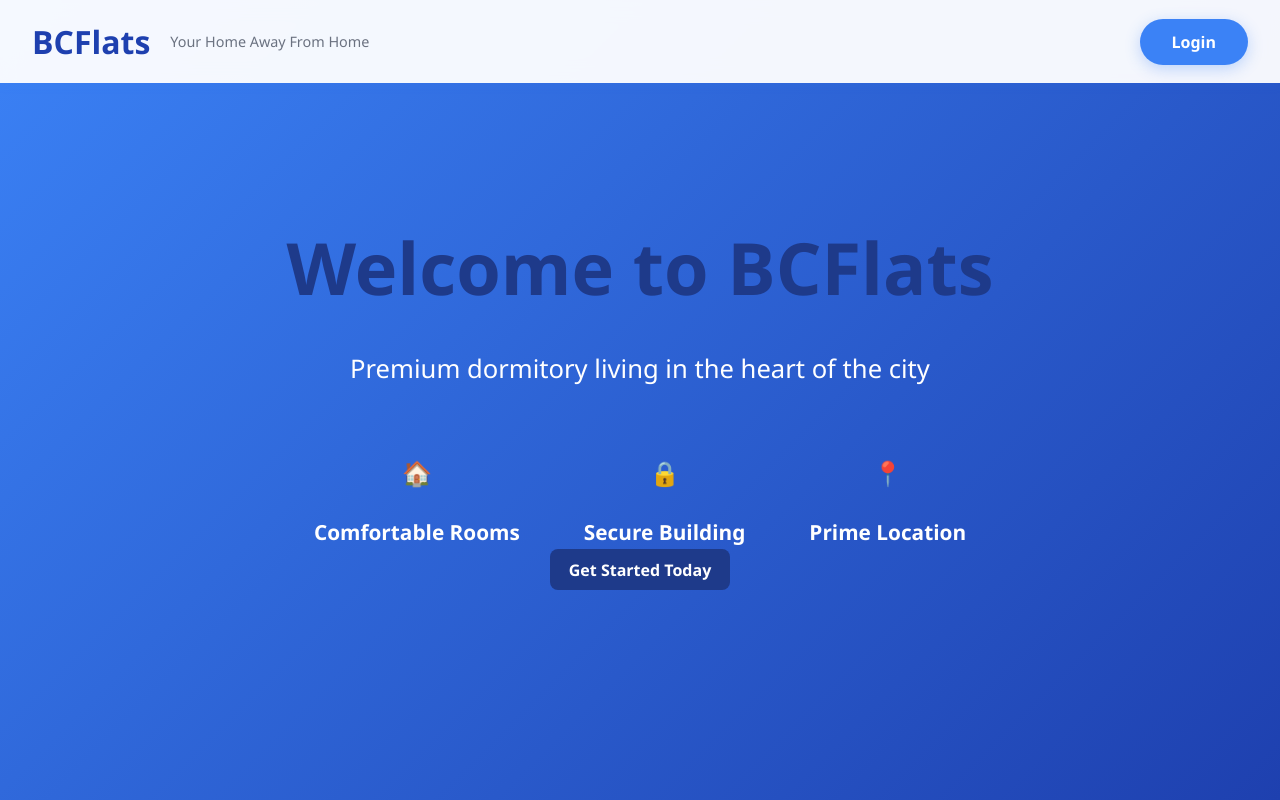
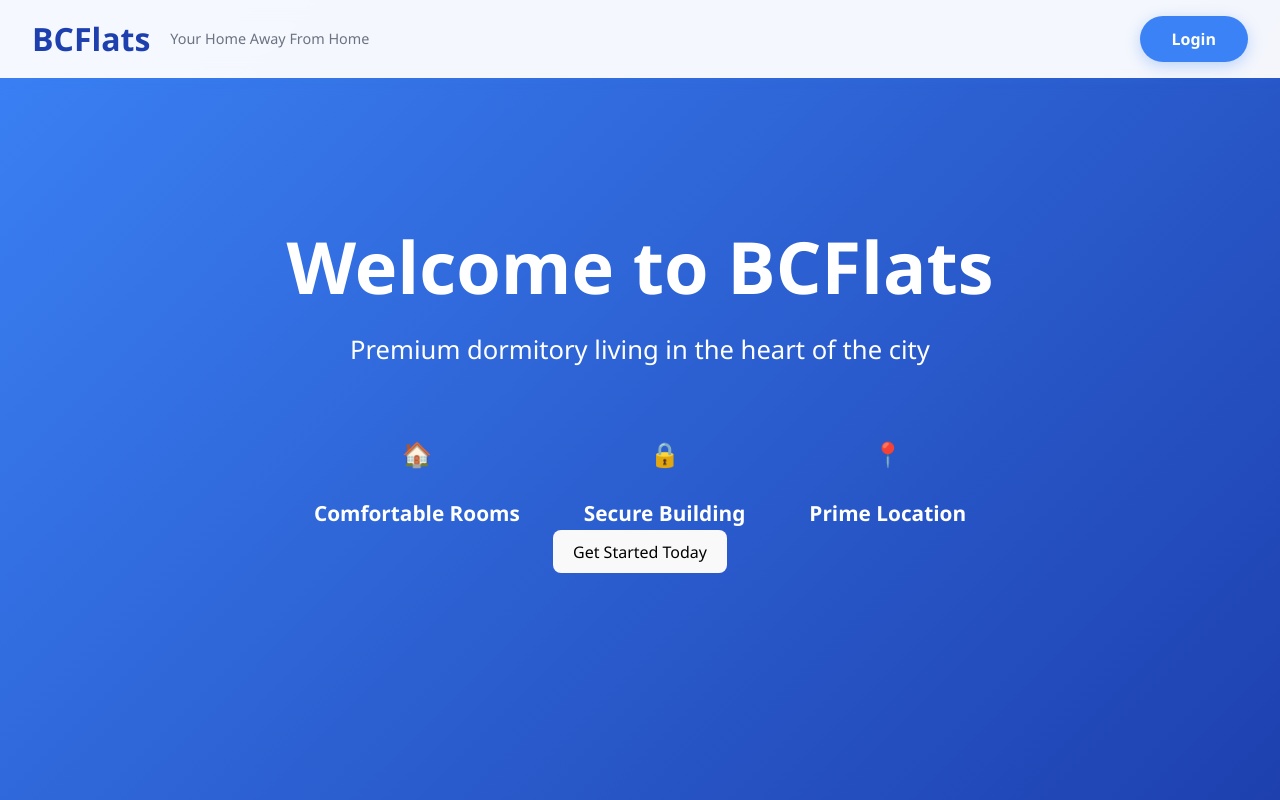
Before and after one commit to ANDRINOUNO1/bcflatsui, a React (Vite) app: page / in a window 1280 px wide. Built offline with nearby package versions, Linux system fonts and the light colour scheme.

Commit message:
ui fixing

```diff
--- a/src/index.css
+++ b/src/index.css
@@ -1,23 +1,25 @@
-/* Tailwind removed: using project CSS components instead */
-
 :root {
-  --bc-blue: #1e3a8a;    /* Deep blue */
-  --bc-orange: #f97316;  /* Bright orange */
-  --bc-white: #ffffff;   /* Clean white */
-  --bc-gray: #f3f4f6;    /* Neutral background */
-
   font-family: system-ui, Avenir, Helvetica, Arial, sans-serif;
   line-height: 1.5;
   font-weight: 400;
 
-  color-scheme: light;
-  color: var(--bc-blue);
-  background-color: var(--bc-gray);
+  color-scheme: light dark;
+  color: rgba(255, 255, 255, 0.87);
+  background-color: #242424;
 
   font-synthesis: none;
   text-rendering: optimizeLegibility;
   -webkit-font-smoothing: antialiased;
   -moz-osx-font-smoothing: grayscale;
+}
+
+a {
+  font-weight: 500;
+  color: #646cff;
+  text-decoration: inherit;
+}
+a:hover {
+  color: #535bf2;
 }
 
 body {
@@ -26,56 +28,41 @@ body {
   width: 100%;
   min-height: 100vh;
   overflow-x: hidden;
-  background: var(--bc-gray);
-  color: var(--bc-blue);
 }
 
-/* Links */
-a {
-  font-weight: 500;
-  color: var(--bc-blue);
-  text-decoration: none;
-  transition: color 0.2s ease;
-}
-a:hover {
-  color: var(--bc-orange);
+h1 {
+  font-size: 3.2em;
+  line-height: 1.1;
 }
 
-/* Headings */
-h1, h2, h3, h4, h5, h6 {
-  color: var(--bc-blue);
-  font-weight: 700;
-}
-
-/* Buttons */
 button {
   border-radius: 8px;
-  border: none;
+  border: 1px solid transparent;
   padding: 0.6em 1.2em;
   font-size: 1em;
-  font-weight: 600;
+  font-weight: 500;
   font-family: inherit;
-  background-color: var(--bc-blue);
-  color: var(--bc-white);
+  background-color: #1a1a1a;
   cursor: pointer;
-  transition: all 0.3s ease;
+  transition: border-color 0.25s;
 }
 button:hover {
-  background-color: var(--bc-orange);
-  transform: translateY(-2px);
+  border-color: #646cff;
 }
 button:focus,
 button:focus-visible {
-  outline: 3px solid var(--bc-orange);
+  outline: 4px auto -webkit-focus-ring-color;
 }
 
-/* Light mode adjustments */
 @media (prefers-color-scheme: light) {
   :root {
-    color: var(--bc-blue);
-    background-color: var(--bc-white);
+    color: #213547;
+    background-color: #ffffff;
   }
-  body {
-    background: var(--bc-white);
+  a:hover {
+    color: #747bff;
+  }
+  button {
+    background-color: #f9f9f9;
   }
 }
--- a/src/pages/Dashboard.jsx
+++ b/src/pages/Dashboard.jsx
@@ -24,7 +24,6 @@ const Dashboard = () => {
   const [loading, setLoading] = useState(true)
   const [refreshing, setRefreshing] = useState(false)
   const [activeTab, setActiveTab] = useState('dashboard')
-  const [sidebarOpen, setSidebarOpen] = useState(true)
   const [errorModal, setErrorModal] = useState({ open: false, title: '', message: '', details: '' })
 
   const fetchDashboardData = async () => {
@@ -145,7 +144,7 @@ const Dashboard = () => {
                     {refreshing ? (
                       'Refreshing...'
                     ) : (
-                      'Refresh Data'
+                      'Refresh Data 🔄'
                     )}
                   </button>
                 </div>
@@ -365,7 +364,7 @@ const Dashboard = () => {
   }
 
   return (
-    <div className={`dashboard ${sidebarOpen ? '' : 'sidebar-collapsed'}`}>
+    <div className="dashboard-layout">
       {errorModal.open && (
         <div className="fixed inset-0 z-50 flex items-center justify-center">
           <div className="absolute inset-0 bg-black/40" onClick={() => setErrorModal({ open: false, title: '', message: '', details: '' })}></div>
@@ -393,35 +392,22 @@ const Dashboard = () => {
       <header className="dashboard-header">
         <div className="header-content">
           <div className="header-left">
-            <button
-              className="sidebar-toggle"
-              onClick={() => setSidebarOpen((v) => !v)}
-              aria-label="Toggle navigation"
-            >
-              ☰
-            </button>
             <div className="logo">
               <span className="logo-icon">🏢</span>
               <span className="logo-text">BCFlats Management</span>
             </div>
           </div>
+          <div className="profile-meta">
+            <div className="email">{user?.email}</div>
+          </div>
         </div>
       </header>
 
-      <div className="dashboard-content">
+      <div className="dashboard-body">
         {/* Sidebar */}
-        {/* Desktop sidebar */}
-        <aside className={`dashboard-sidebar ${sidebarOpen ? 'open' : 'collapsed'} hidden md:block`}>
-          <div className="sidebar-profile">
-            <div className="avatar">👤</div>
-            <div className="profile-meta">
-              <div className="name">{user?.email?.split('@')[0] || 'User'}</div>
-              <div className="email">{user?.email}</div>
-            </div>
-            <button className="logout-btn small" onClick={handleLogout}>Logout</button>
-          </div>
+        <aside className="dashboard-sidebar">
           <nav className="sidebar-nav">
-            {navigationItems.filter(i => i.id !== 'help').map((item) => (
+            {navigationItems.map((item) => (
               <button
                 key={item.id}
                 className={`nav-item ${activeTab === item.id ? 'active' : ''}`}
@@ -431,46 +417,14 @@ const Dashboard = () => {
                 <span className="nav-label">{item.label}</span>
               </button>
             ))}
+          </nav>
           <div className="sidebar-footer">
-              {navigationItems.filter(i => i.id === 'help').map((item) => (
-                <button
-                  key={item.id}
-                  className={`nav-item ${activeTab === item.id ? 'active' : ''}`}
-                  onClick={() => setActiveTab(item.id)}
-                >
-                  <span className="nav-icon">{item.icon}</span>
-                  <span className="nav-label">{item.label}</span>
+            <button className="logout-btn" onClick={handleLogout}>
+              <span className="nav-icon">🚪</span>
+              <span className="nav-label">Logout</span>
             </button>
-              ))}
           </div>
-          </nav>
         </aside>
-
-        {/* Mobile slide-over sidebar */}
-        <div className={`fixed inset-0 z-40 md:hidden ${sidebarOpen ? '' : 'pointer-events-none'}`}>
-          <div
-            className={`absolute inset-0 bg-black/40 transition-opacity ${sidebarOpen ? 'opacity-100' : 'opacity-0'}`}
-            onClick={() => setSidebarOpen(false)}
-          ></div>
-          <div className={`absolute left-0 top-0 bottom-0 w-64 bg-white shadow-xl transform transition-transform ${sidebarOpen ? 'translate-x-0' : '-translate-x-full'}`}>
-            <div className="p-4 border-b flex items-center justify-between">
-              <div className="font-semibold">Menu</div>
-              <button onClick={() => setSidebarOpen(false)} aria-label="Close">×</button>
-            </div>
-            <nav className="p-2">
-              {navigationItems.map((item) => (
-                <button
-                  key={item.id}
-                  className={`w-full flex items-center gap-3 px-4 py-2 rounded-lg text-left ${activeTab === item.id ? 'bg-blue-50 text-blue-700' : 'hover:bg-gray-50'}`}
-                  onClick={() => { setActiveTab(item.id); setSidebarOpen(false) }}
-                >
-                  <span className="text-lg">{item.icon}</span>
-                  <span>{item.label}</span>
-                </button>
-              ))}
-            </nav>
-          </div>
-        </div>
 
         {/* Main Content */}
         <main className="dashboard-main-content">
```
Also changed, not shown: 1 other file (tests, documents, lock files or other folders). Lines whose indentation alone changed are shown as unchanged.
